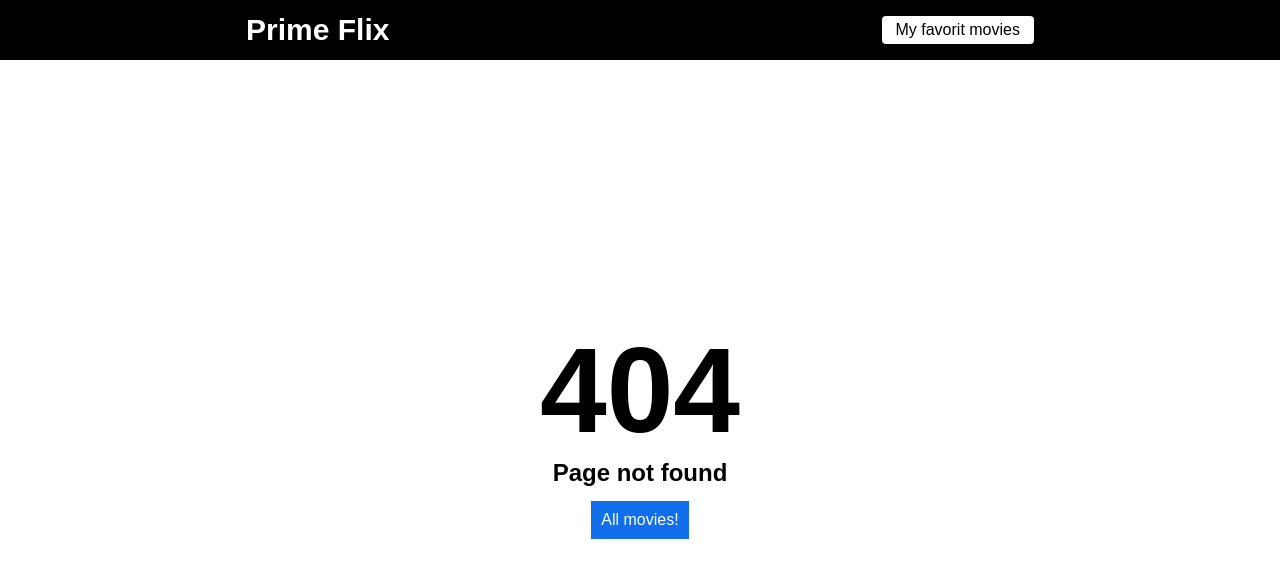
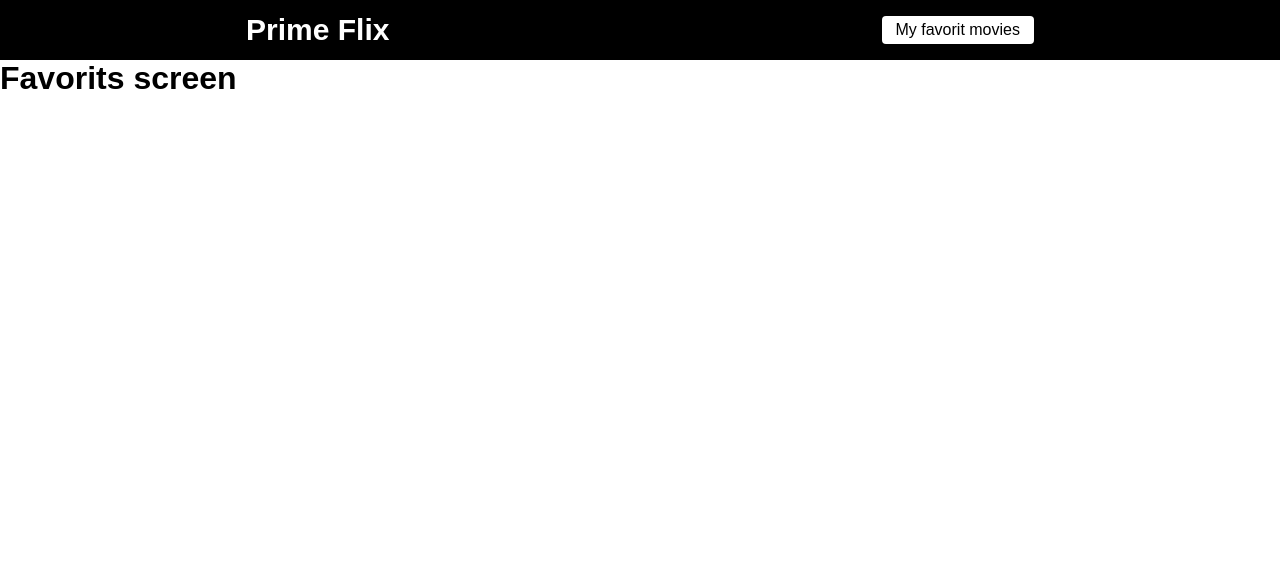
Before and after one commit to BauerAndre/primeflix, a React (Create React App) app: page /favorits in a window 1280 px wide. Before the commit this address had no page. Shown: the top 578 px of the page. Built offline with nearby package versions, Linux system fonts and the light colour scheme.

Commit message:
favorits view and route

```diff
--- /dev/null
+++ b/src/pages/Favorits/index.js
@@ -0,0 +1,11 @@
+import "./favorits.css";
+
+function Favorits() {
+  return (
+    <div>
+      <h1>Favorits screen</h1>
+    </div>
+  );
+}
+
+export default Favorits;
--- a/src/routes.js
+++ b/src/routes.js
@@ -2,6 +2,7 @@ import { BrowserRouter, Routes, Route } from "react-router-dom";
 
 import Home from "./pages/Home";
 import Movie from "./pages/Movie";
+import Favorits from "./pages/Favorits";
 
 import Error from "./pages/Error";
 
@@ -14,6 +15,7 @@ function RoutesApp() {
       <Routes>
         <Route path="/" element={<Home />} />
         <Route path="/movie/:id" element={<Movie />} />
+        <Route path="favorits" element={<Favorits />} />
 
         <Route path="*" element={<Error />} />
       </Routes>
```
Also changed, not shown: src/pages/Favorits/favorits.css (added).
